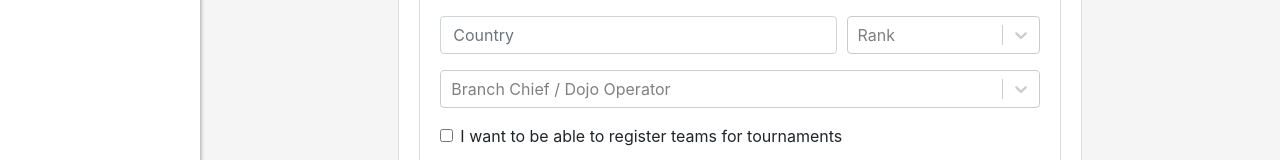
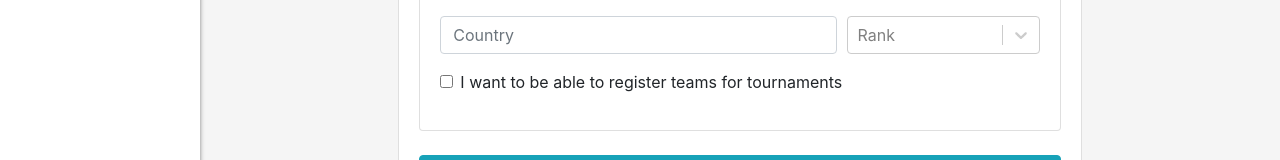
Before and after one commit to tomek-w-k/ma-club-event-manager-frontend, a React (Create React App) app: page /signup in a window 1280 px wide. Shown: the part 558-718 px from the top of the page. Built offline with nearby package versions, Linux system fonts and the light colour scheme; no server answers; what i18next-xhr-backend, react-bootstrap-table2-filter would draw is missing.

Commit message:
Remove Branch Chief combobox from signup form

```diff
--- a/src/component/security/SignUp.js
+++ b/src/component/security/SignUp.js
@@ -281,7 +281,7 @@ class SignUp extends Component
                                                 </Form.Group>
                                             </Col>
                                         </Form.Row>
-                                        <Form.Group>
+                                        {/* <Form.Group>
                                             <OverlayTrigger trigger="hover" placement="top" overlay={(
                                                 <Popover>
                                                     <Popover.Content>{t("select_or_enter_your_own")}</Popover.Content>
@@ -297,7 +297,7 @@ class SignUp extends Component
                                                     />
                                                 </div>
                                             </OverlayTrigger>
-                                        </Form.Group>
+                                        </Form.Group> */}
                                         <Form.Group>
                                             <Form.Check
                                                 label={t("want_to_be_trainer")}
```
